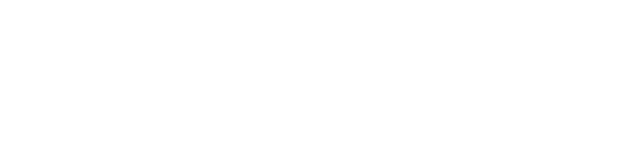
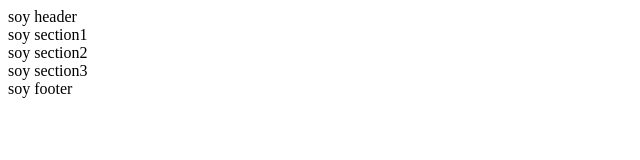
Before and after one commit to sofiagarcia358/etiquetas_html, a plain HTML site: page index.html in a window 1280 px wide. Shown: the whole page, without its empty margins (0-640 px from the left). Drawn offline with Linux system fonts and the light colour scheme.

Commit message:
maquetación-proyecto

```diff
--- a/config.css
+++ b/config.css
@@ -0,0 +1,3 @@
+*{
+
+}
--- a/footer/footer.js
+++ b/footer/footer.js
@@ -0,0 +1,5 @@
+let footer_sof =document.querySelector(".footer");
+
+footer_sof.innerHTML =`
+soy footer
+`;
--- a/header/header.js
+++ b/header/header.js
@@ -0,0 +1,5 @@
+let header_sof =document.querySelector(".header");
+
+header_sof.innerHTML =`
+soy header
+`;
--- a/index.html
+++ b/index.html
@@ -1,9 +1,9 @@
 <!DOCTYPE html>
-<html lang="en">
+<html lang="es">
 <head>
     <meta charset="UTF-8">
     <meta name="viewport" content="width=device-width, initial-scale=1.0">
-    <title>Document</title>
+    <title>Gramatica-html</title>
 </head>
 
 <link rel="stylesheet" href="header/header.css">
--- a/section1/section1.js
+++ b/section1/section1.js
@@ -0,0 +1,5 @@
+let section1_sof =document.querySelector(".section-1");
+
+section1_sof.innerHTML =`
+soy section1
+`;
--- a/section2/section2.js
+++ b/section2/section2.js
@@ -0,0 +1,5 @@
+let section2_sof =document.querySelector(".section-2");
+
+section2_sof.innerHTML =`
+soy section2
+`;
--- a/section3/section3.js
+++ b/section3/section3.js
@@ -0,0 +1,5 @@
+let section3_sof =document.querySelector(".section-3");
+
+section3_sof.innerHTML =`
+soy section3
+`;
```
